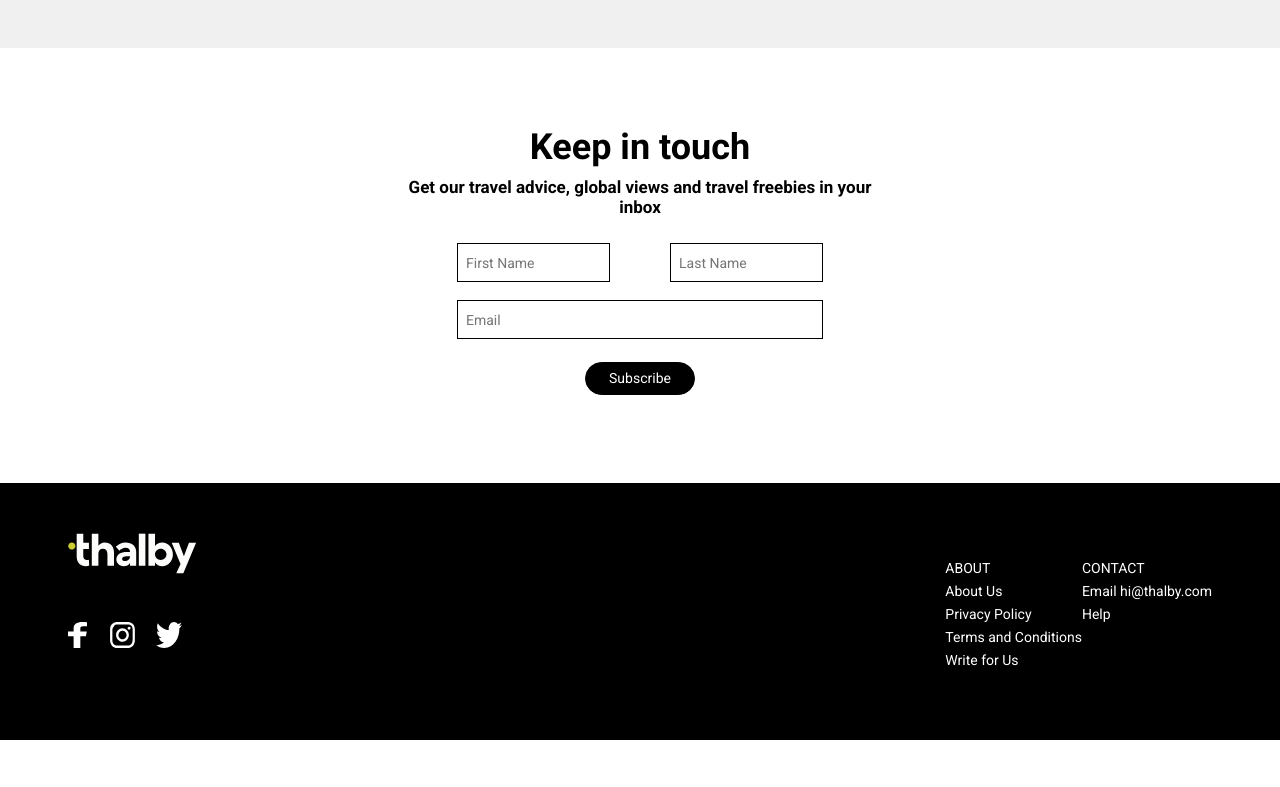
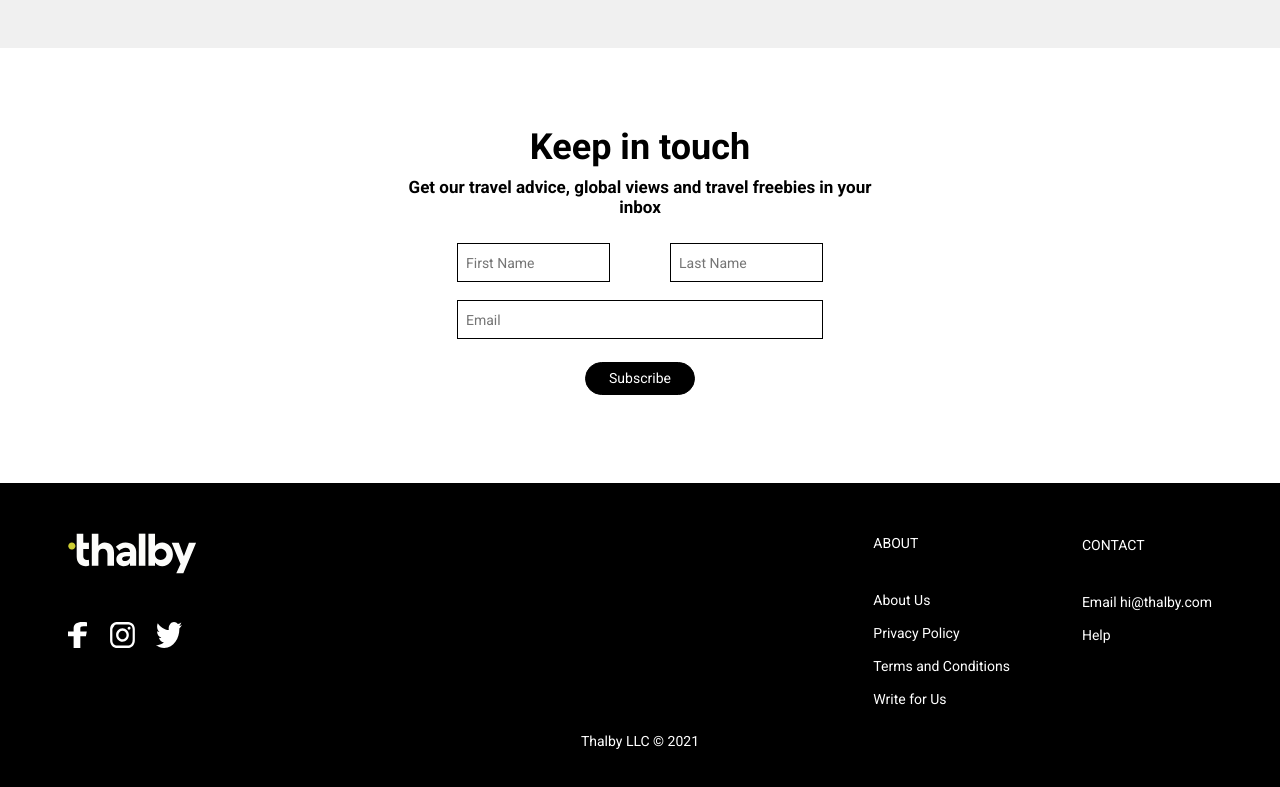
Before and after one commit to PCRVLX/Thalby, a plain HTML site: page index.html in a window 1280 px wide. Shown: the part 5821-6608 px from the top of the page. Before the commit the page ends 6561 px from the top, so only its background shows below. Drawn offline with Linux system fonts and the light colour scheme.

Commit message:
create footer and end HTML code

```diff
--- a/css/style.css
+++ b/css/style.css
@@ -493,36 +493,48 @@ header .logo{
 }
 .low-list .about{
     max-width: 215px;
-    padding-left: 25px;
+    margin-right: 72px;
+}
+.low-list .contact{
+    max-width: 215px;
 }
 .low-list ul{
     list-style: none;
-
 }
-.low-list .about li a:first-of-type{
+.low-list .about li:first-of-type {
     margin-bottom: 36px;
-    line-height: 23px;
 }
-.low-list .about li a{
+.low-list .about li {
     margin-bottom: 12px;
+}
+.low-list .about li a {
     font: 14px/21px 'Roboto';
     font-style: normal;
     font-weight: 400;
     color: #FFFFFF;
     text-decoration: none;
 }
-.low-list .about li a:last-of-type{
+.low-list .about li:last-of-type{
     margin-bottom: 20px;
 }
-.low-list .contact li a:first-of-type{
+.low-list .contact li:first-of-type{
     margin-bottom: 36px;
     line-height: 23px;
 }
+.low-list .contact li{
+    margin-bottom: 12px;
+}
 .low-list .contact li a{
-    margin-bottom: 12px;
     font: 14px/21px 'Roboto';
     font-style: normal;
     font-weight: 400;
     color: #FFFFFF;
     text-decoration: none;
 }
+.footer .copyright{
+    font: 14px/23px 'Roboto';
+    font-style: normal;
+    font-weight: 400;
+    text-align: center;
+    color: #FFFFFF;
+}
--- a/index.html
+++ b/index.html
@@ -234,7 +234,7 @@
     </section>
 
 <section class="footer">
-    <div class="footer-container d-flex align-center justify-between">
+    <div class="footer-container d-flex justify-between">
             <div class="low-logo">
             <img src="images/Logo_low.svg" alt="logo">
                 <ul class="d-flex align-center">
@@ -290,11 +290,11 @@
                     </li>
                 </ul>
             </div>
-
         </div>
-
-
     </div>
+    <footer class="copyright">
+        <p>Thalby LLC © 2021</p>
+    </footer>
 
 </section>
 
```
